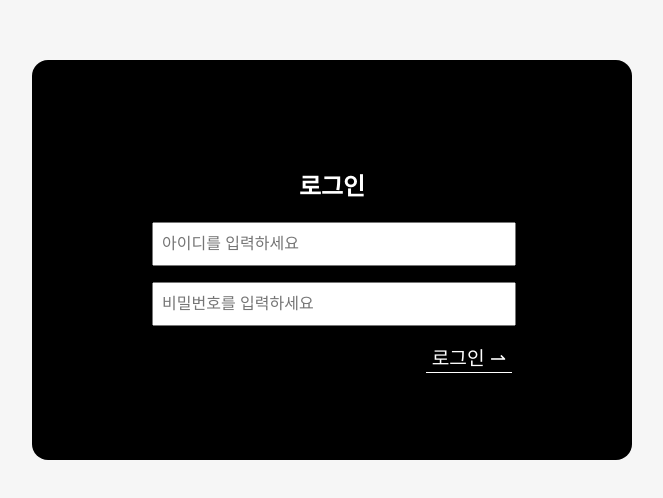
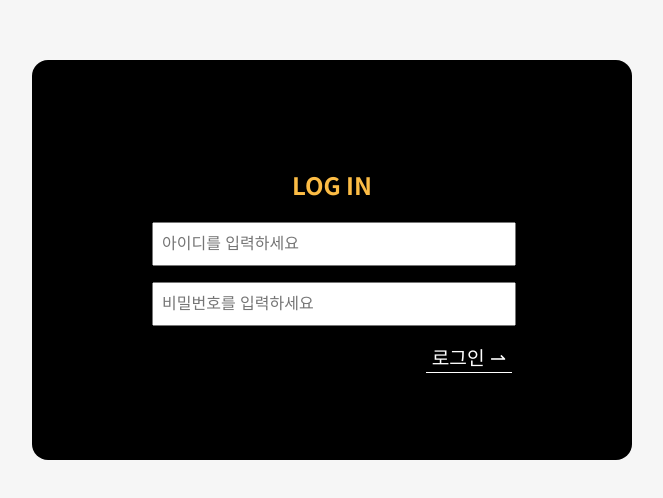
Before and after one commit to Fac2Real/FE, a React (Vite) app: page /login in a window 1280 px wide. Shown: the part 140-638 px from the top of the page, without its empty margins (308-971 px from the left). Built offline with nearby package versions, Linux system fonts and the light colour scheme; no server answers.

Commit message:
style | 없음 | 없음 | 사소한 디자인 수정 | 김예인

```diff
--- a/src/pages/Login.jsx
+++ b/src/pages/Login.jsx
@@ -12,7 +12,7 @@ export default function Login() {
     <>
       <div className="login-body">
         <div className="login-container">
-          <h2>로그인</h2>
+          <h2 style={{ color: "var(--warning3" }}>LOG IN</h2>
           <div className="login-input">
             <input
               type="text"
--- a/src/styles/style.css
+++ b/src/styles/style.css
@@ -344,8 +344,8 @@ p.sidebar-open {
 }
 
 .top-box.add-zone {
-  background-color: var(--warning);
-  color: black;
+  background-color: #000;
+  color: var(--warning2);
 }
 
 .sensorlist {
@@ -988,7 +988,7 @@ select.search-field {
   width: 5rem;
   height: 1.75rem;
   font-size: 1rem;
-  margin: 0.5rem 2rem 0.5rem 0;
+  margin: 0.5rem 0;
   align-self: center;
 }
 
```
